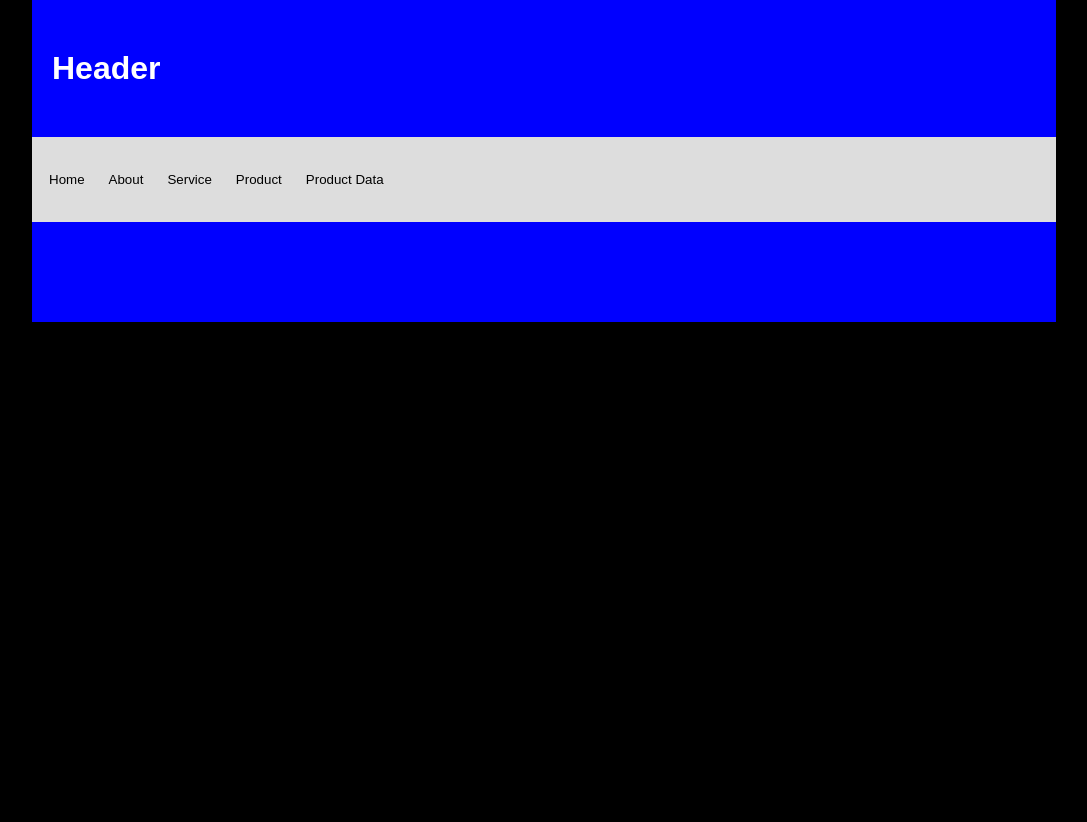
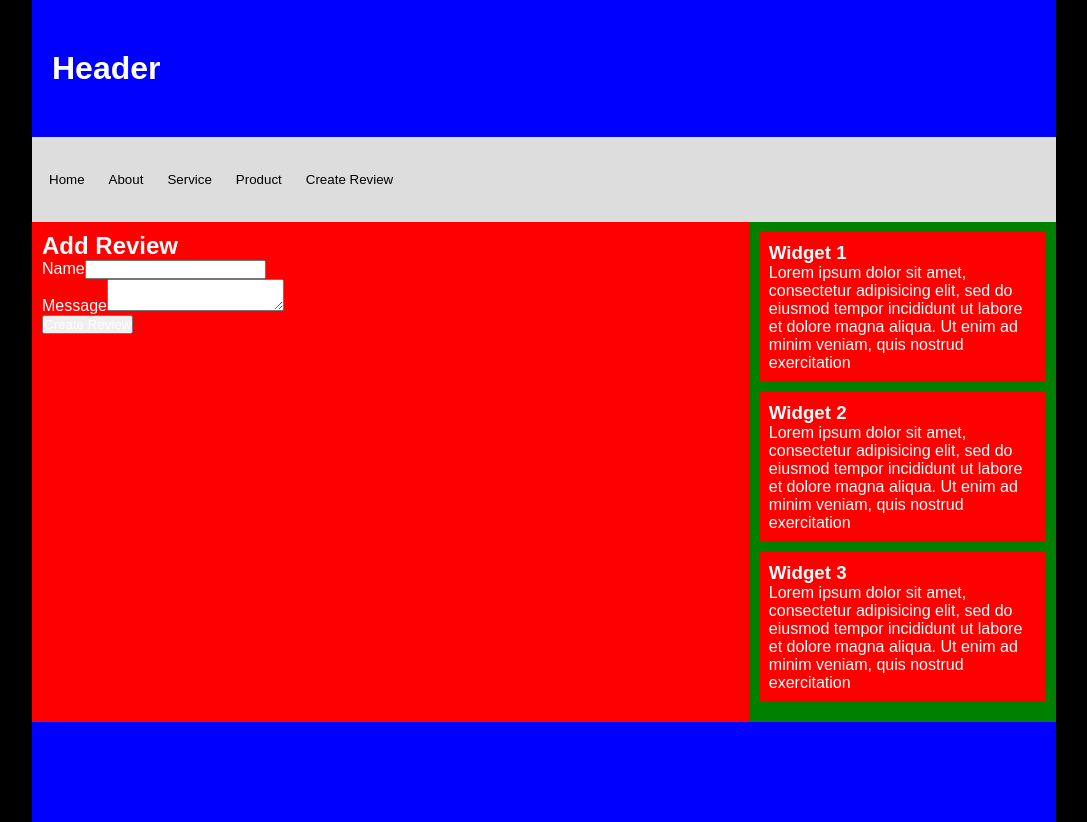
Before and after one commit to Benwaz78/react_repo, a React (Create React App) app: page /create-review in a window 1280 px wide. Shown: the whole page, without its empty margins (96-1183 px from the left). Before the commit the page ends 800 px from the top, so only its background shows below. Built offline with nearby package versions, Linux system fonts and the light colour scheme.

Commit message:
My messages

```diff
--- a/src/App.js
+++ b/src/App.js
@@ -6,6 +6,7 @@ import Home from "./Home";
 import About from "./About";
 import Product from "./Product";
 import ProductDetail from "./ProductDetail";
+import CreateReview from "./CreateReview";
 import {BrowserRouter as Router, Routes, Route} from "react-router-dom";
 
 
@@ -21,6 +22,7 @@ function App(){
                         <Route path="/about" element={<About />} />
                         <Route path="/product" exact element={<Product />} />
                         <Route path="/product/:id" element={<ProductDetail />} />
+                        <Route path="/create-review" element={<CreateReview />} />
 
                    </Routes>
                 <Footer />
--- /dev/null
+++ b/src/CreateReview.js
@@ -0,0 +1,30 @@
+import Aside from "./Aside";
+import { useState, useEffect } from "react";
+import { useParams } from "react-router-dom";
+
+function CreateReview(){
+
+
+
+    return(
+        <section>
+            <div id="mainContent" className="home">
+                    <h2>Add Review</h2>
+                   <form>
+                        <div>
+                            <label>Name</label>
+                            <input type="text" />
+                        </div>
+                        <div>
+                            <label>Message</label>
+                            <textarea></textarea>
+                        </div>
+                        <button>Create Review</button>
+                   </form>
+            </div>
+            <Aside />
+        </section>
+    )
+}
+
+export default CreateReview;
--- a/src/Nav.js
+++ b/src/Nav.js
@@ -29,8 +29,8 @@ function Nav(){
 
                 </li>
                 <li>
-                    <Link to="/product-single">
-                        <button>Product Data</button>
+                    <Link to="/create-review">
+                        <button>Create Review</button>
                     </Link>
 
                 </li>
--- a/src/Product.js
+++ b/src/Product.js
@@ -12,7 +12,7 @@ function Product(){
         const [ apiData, setApiData ] = useState([]);
 
         const getApiData = async ()=>{
-            const data = await fetch("https://student-api.softwareacademy.ng/menu/");
+            const data = await fetch("https://student-api.softwareacademy.ng/api/");
             const convertData = await data.json();
             setApiData(convertData);
             console.log(convertData);
--- a/src/ProductDetail.js
+++ b/src/ProductDetail.js
@@ -13,7 +13,7 @@ function ProductDetail(){
         const [ apiData, setDetailApiData ] = useState([]);
 
         const getDetailData = async ()=>{
-            const data = await fetch(`https://student-api.softwareacademy.ng/menu/${id}/`);
+            const data = await fetch(`https://student-api.softwareacademy.ng/detail/api/?id=${id}`);
             const convertData = await data.json();
             setDetailApiData(convertData);
             console.log(convertData);
```
